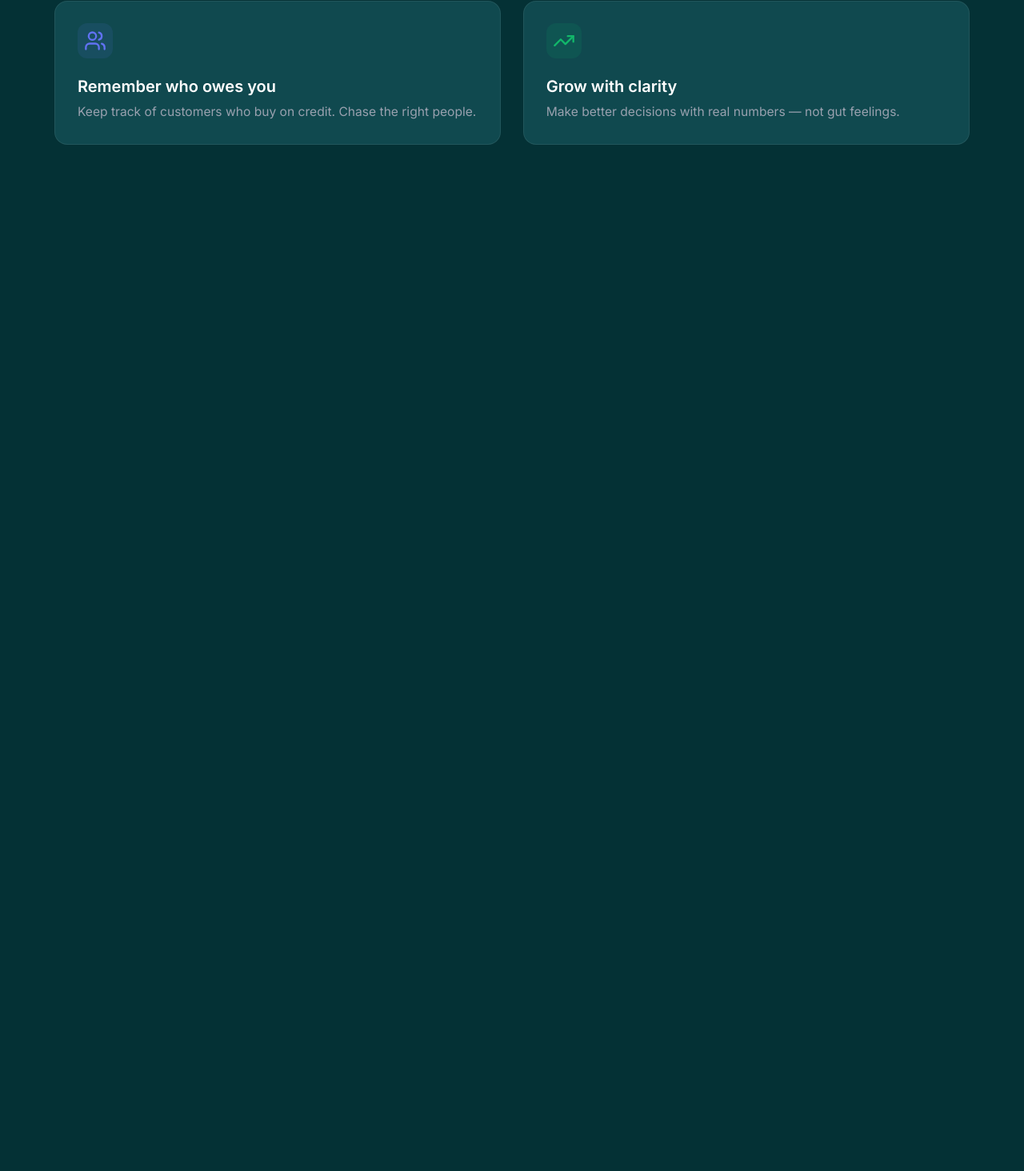
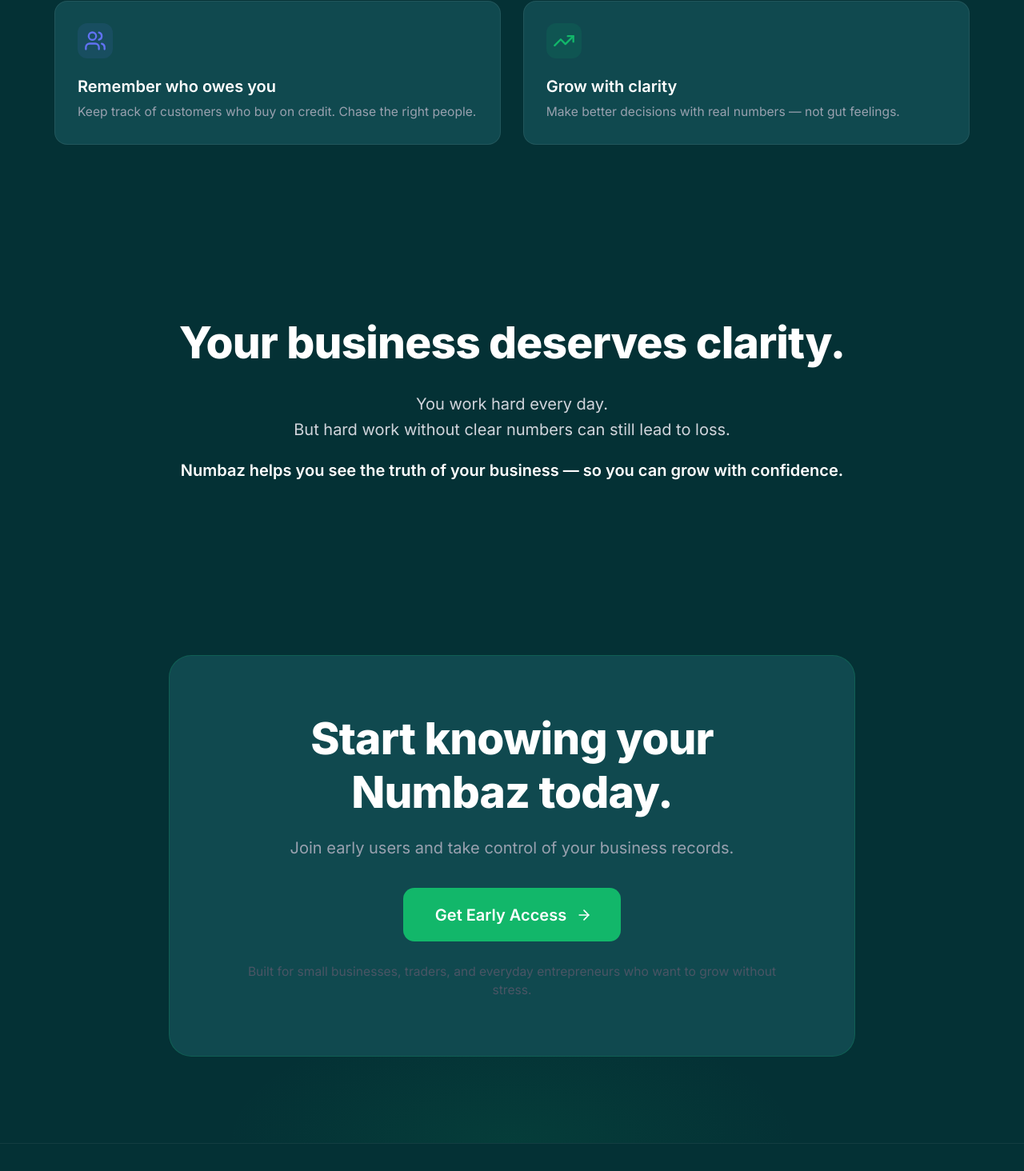
Before and after one commit to Creatifbenny/Numbazapp-Landing-page, a Next.js app: page / in a window 1280 px wide. Shown: the part 3995-5459 px from the top of the page at 80% size. Before the commit the page ends 4284 px from the top, so only its background shows below. Built offline with nearby package versions, Linux system fonts and the light colour scheme.

Commit message:
Build closing statement, final CTA and footer
Co-Authored-By: Claude Sonnet 5.5 <noreply@anthropic.com>

```diff
--- a/app/globals.css
+++ b/app/globals.css
@@ -54,3 +54,16 @@ body {
     calc(50% + 75.9px) 0,
     0 68.5px;
 }
+
+/*
+ * Final CTA section glow (APPROXIMATE, measured from desktop.png): a soft
+ * green ellipse centred on the bottom edge of the section, about 9% of the
+ * primary colour at its peak.
+ */
+.final-cta-bg {
+  background-image: radial-gradient(
+    ellipse 360px 160px at 50% 100%,
+    color-mix(in srgb, var(--color-primary) 9%, transparent),
+    transparent
+  );
+}
--- a/app/page.tsx
+++ b/app/page.tsx
@@ -1,7 +1,10 @@
+import ClosingStatement from "@/components/ClosingStatement";
 import Features from "@/components/Features";
+import FinalCta from "@/components/FinalCta";
 import Hero from "@/components/Hero";
 import HowItWorks from "@/components/HowItWorks";
 import Problem from "@/components/Problem";
+import SiteFooter from "@/components/SiteFooter";
 import SiteHeader from "@/components/SiteHeader";
 import Solution from "@/components/Solution";
 import Ticker from "@/components/Ticker";
@@ -17,7 +20,10 @@ export default function Home() {
         <Solution />
         <HowItWorks />
         <Features />
+        <ClosingStatement />
+        <FinalCta />
       </main>
+      <SiteFooter />
     </>
   );
 }
--- a/app/tokens.css
+++ b/app/tokens.css
@@ -23,6 +23,8 @@
   --color-blue: #6172f3; /* credit / info accent */
   --color-red: #f04438; /* problem accent */
   --color-ink: #101828; /* ring around waitlist avatars, dark text in phone */
+  --color-light: #e6feff; /* footer text on dark, light mint-white */
+  --color-faint: #4a5565; /* faintest text: fine print, footer right */
 }
 
 /*
--- /dev/null
+++ b/components/ClosingStatement.tsx
@@ -0,0 +1,28 @@
+// Closing statement. Sizes and spacing were measured from desktop.png
+// (1440px design at ~2.685x) and are APPROXIMATE.
+
+export default function ClosingStatement() {
+  return (
+    <section
+      aria-labelledby="closing-heading"
+      className="px-6 pt-[105.6px] pb-27 text-center"
+    >
+      <h2
+        id="closing-heading"
+        className="mx-auto max-w-[900px] text-[55px] leading-[67.2px] font-extrabold tracking-[-0.015em] text-white"
+      >
+        Your business deserves clarity.
+      </h2>
+
+      <p className="mx-auto mt-[27.5px] max-w-[640px] text-xl leading-8 text-body">
+        You work hard every day.
+        <br />
+        But hard work without clear numbers can still lead to loss.
+      </p>
+      <p className="mx-auto mt-[19px] max-w-[900px] text-xl leading-8 font-semibold text-white">
+        Numbaz helps you see the truth of your business — so you can grow with
+        confidence.
+      </p>
+    </section>
+  );
+}
--- /dev/null
+++ b/components/FinalCta.tsx
@@ -0,0 +1,38 @@
+import { ArrowRight } from "lucide-react";
+
+// Final call-to-action panel. Sizes and spacing were measured from
+// desktop.png (1440px design at ~2.685x) and are APPROXIMATE. The green glow
+// at the bottom of the section is a radial gradient of the primary colour.
+
+export default function FinalCta() {
+  return (
+    <section
+      aria-labelledby="final-cta-heading"
+      className="final-cta-bg px-6 pt-[106.4px] pb-27"
+    >
+      <div className="mx-auto max-w-[857.5px] rounded-[28px] border border-primary/20 bg-card px-6 pt-[70px] pb-[70.5px] text-center">
+        <h2
+          id="final-cta-heading"
+          className="mx-auto max-w-[620px] text-[55px] leading-[67.2px] font-extrabold tracking-[-0.015em] text-white"
+        >
+          Start knowing your Numbaz today.
+        </h2>
+        <p className="mt-[19.5px] text-xl leading-8 text-muted">
+          Join early users and take control of your business records.
+        </p>
+        <button
+          type="button"
+          data-waitlist-trigger
+          className="mt-[34.3px] inline-flex h-[67.2px] items-center gap-3 rounded-[14px] bg-primary pr-9 pl-10 text-xl font-semibold text-white transition-colors hover:bg-primary/85"
+        >
+          Get Early Access
+          <ArrowRight aria-hidden="true" className="size-5" />
+        </button>
+        <p className="mx-auto mt-[26.6px] max-w-[700px] text-[15.6px] leading-[22.9px] text-faint">
+          Built for small businesses, traders, and everyday entrepreneurs who
+          want to grow without stress.
+        </p>
+      </div>
+    </section>
+  );
+}
--- /dev/null
+++ b/components/SiteFooter.tsx
@@ -0,0 +1,25 @@
+// Site footer. Sizes and spacing were measured from desktop.png (1440px
+// design at ~2.685x) and are APPROXIMATE. The frame also shows a rocket emoji
+// after the right-hand text; it is left out (see OPEN DECISIONS in the
+// step report).
+
+export default function SiteFooter() {
+  return (
+    <footer className="border-t border-white/6">
+      <div className="flex items-center justify-between px-[53.6px] pt-[36.4px] pb-[34.6px]">
+        <div className="flex items-center gap-[10px]">
+          <span
+            aria-hidden="true"
+            className="flex size-[27px] items-center justify-center rounded-md bg-primary font-mono text-[13px] font-bold text-white"
+          >
+            N
+          </span>
+          <p className="text-[15.45px] text-light">
+            © 2026 Numbaz. All rights reserved.
+          </p>
+        </div>
+        <p className="text-[13.3px] text-faint">Built for everyday entrepreneurs</p>
+      </div>
+    </footer>
+  );
+}
```
Also changed, not shown: 2 other files (tests, documents, lock files or other folders).
